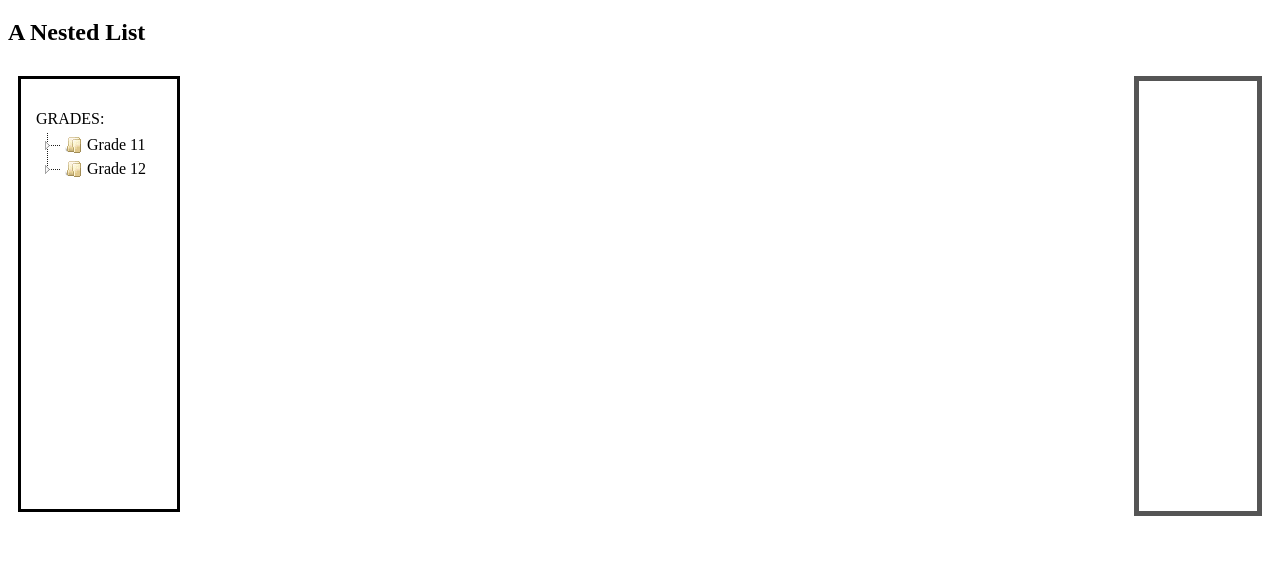
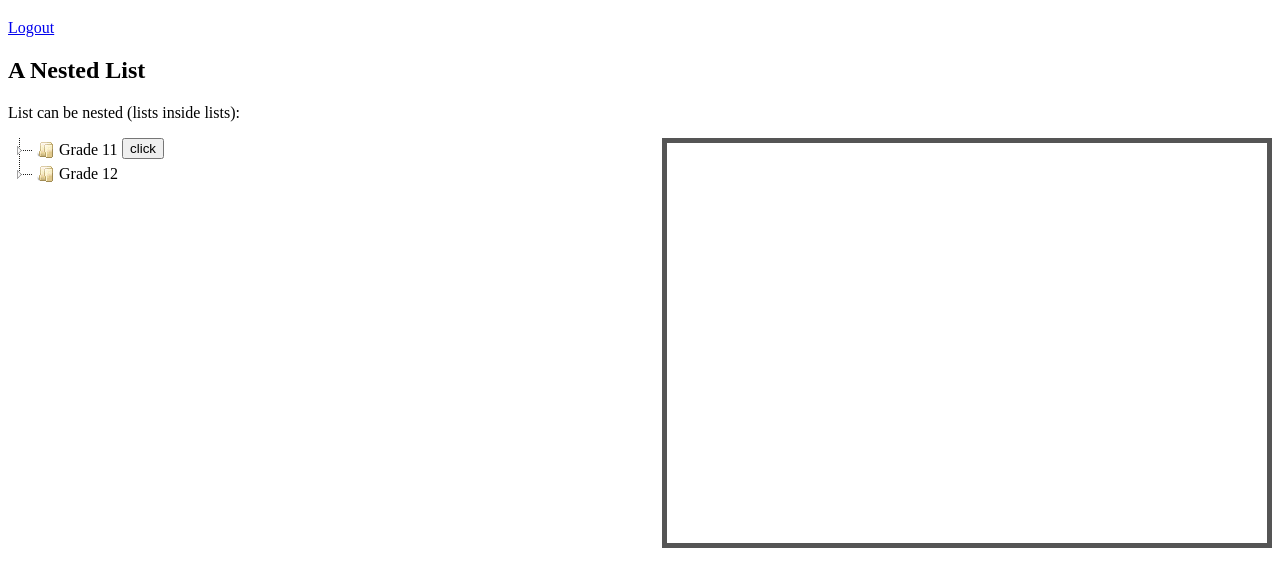
Before and after one commit to ahmad-rameez/AuthenticatonModule, a website: page templateLogReg/book_view.html in a window 1280 px wide. Shown: the part 61-648 px from the top of the page. Drawn offline with nearby package versions, Linux system fonts and the light colour scheme.

Commit message:
logout added

```diff
--- a/templateLogReg/book_view.html
+++ b/templateLogReg/book_view.html
@@ -4,22 +4,58 @@
     <!-- Required meta tags -->
     <meta charset="utf-8">
     <meta name="viewport" content="width=device-width, initial-scale=1, shrink-to-fit=no">
+
+    <!-- Bootstrap CSS -->
+    <!--<link rel="stylesheet" href="https://stackpath.bootstrapcdn.com/bootstrap/4.1.0/css/bootstrap.min.css" integrity="sha384-9gVQ4dYFwwWSjIDZnLEWnxCjeSWFphJiwGPXr1jddIhOegiu1FwO5qRGvFXOdJZ4" crossorigin="anonymous">-->
+
     <title>Hello, world!</title>
     <link href="https://stackpath.bootstrapcdn.com/font-awesome/4.7.0/css/font-awesome.min.css" rel="stylesheet" integrity="sha384-wvfXpqpZZVQGK6TAh5PVlGOfQNHSoD2xbE+QkPxCAFlNEevoEH3Sl0sibVcOQVnN" crossorigin="anonymous">
     <script type="text/javascript" src="https://ajax.googleapis.com/ajax/libs/jquery/3.3.1/jquery.min.js"></script>
     <link rel="stylesheet" href="assets/vakata-jstree/dist/themes/default/style.min.css">
     <script type="text/javascript" src="assets/vakata-jstree/dist/jstree.min.js"></script>
-    <script src="js/sidepane.js"></script>
+
   </head>
   <body>
     <h1>Hello, world!</h1>
+    <a href="/logout"><p>Logout</p></a>
+
      <h2>A Nested List</h2>
-     <div style="float:left;margin:10px;padding:15px; min-height:400px;  min-width:10%; border:3px solid black;">
-    		<p style="padding-bottom: 0px;margin-bottom: 5px;">GRADES:</p>
-      	<div id="try1" style="float:left; padding-top: 0px;margin-top: 0px;">
-      	</div>
-     </div>
-     <div id="output" style="float:right; border: 5px solid #555; height: 400px; min-width:7%;max-width:80%; margin:10px; padding:15px;">
-     </div>
+    <p>List can be nested (lists inside lists):</p>
+        <div id="try1" style="float:left">
+
+        </div>
+        <button id="clk">click</button>
+<div id="try" style="float:left">
+      </div>
+
+
+      <div id="output" style="float:right; border: 5px solid #555; height: 400px; width: 600px">
+
+      </div>
+<script src="js/sidepane.js"></script>
+<!-- <script>
+$(function() {
+  $('#try1').jstree();
+});
+</script>
+
+// <script>
+//     $('#try').on('changed.jstree', function (e, data) {
+//   var objects = data.instance.get_selected(true)
+//   var leaves = $.grep(objects, function (o) { return data.instance.is_leaf(o) })
+//   var list = $('#output')
+//   list.empty()
+//   $.each(leaves, function (i, o) {
+//     $('<li/>').text(o.text).appendTo(list)
+//   })
+// })
+// </script> -->
+
+
+    <!-- Optional JavaScript -->
+    <!-- jQuery first, then Popper.js, then Bootstrap JS
+    <script src="https://code.jquery.com/jquery-3.3.1.slim.min.js" integrity="sha384-q8i/X+965DzO0rT7abK41JStQIAqVgRVzpbzo5smXKp4YfRvH+8abtTE1Pi6jizo" crossorigin="anonymous"></script>
+    <script src="https://cdnjs.cloudflare.com/ajax/libs/popper.js/1.14.0/umd/popper.min.js" integrity="sha384-cs/chFZiN24E4KMATLdqdvsezGxaGsi4hLGOzlXwp5UZB1LY//20VyM2taTB4QvJ" crossorigin="anonymous"></script>
+    <script src="https://stackpath.bootstrapcdn.com/bootstrap/4.1.0/js/bootstrap.min.js" integrity="sha384-uefMccjFJAIv6A+rW+L4AHf99KvxDjWSu1z9VI8SKNVmz4sk7buKt/6v9KI65qnm" crossorigin="anonymous"></script>-->
   </body>
 </html>
```
